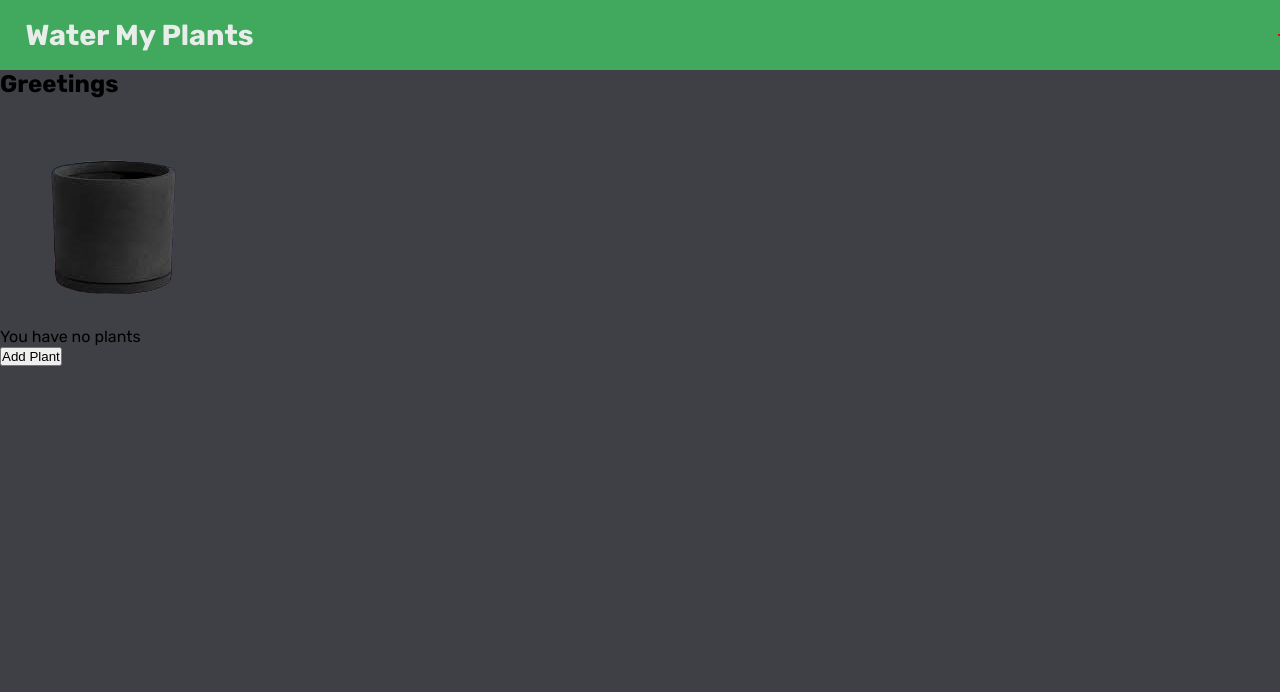
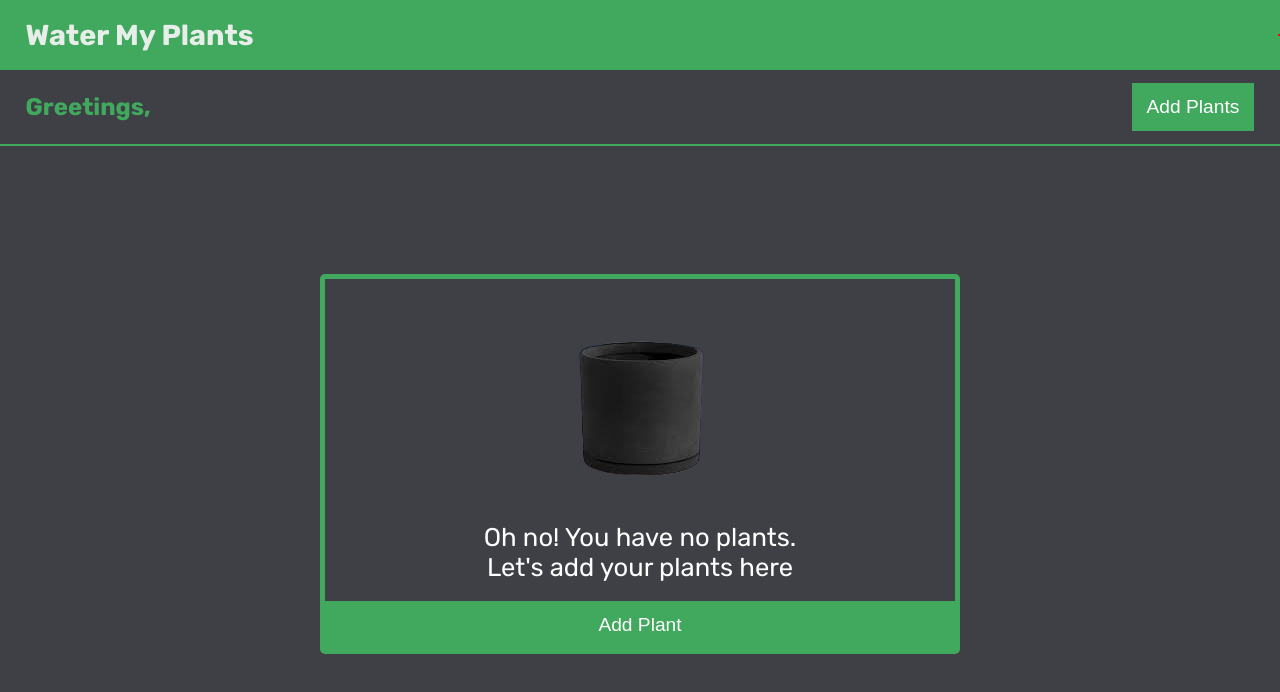
Before and after one commit to BW-Water-My-Plants-1/Front-end, a React (Create React App) app in the folder water-my-plants/: page /dashboard in a window 1280 px wide. Shown: the top 692 px of the page. Built offline with nearby package versions, Linux system fonts and the light colour scheme; no server answers; sample sign-in values are in the browser's storage.

Commit message:
plant list feature added

```diff
--- a/water-my-plants/src/App.css
+++ b/water-my-plants/src/App.css
@@ -139,3 +139,58 @@ span {
   color: #41A95E;
   cursor: pointer;
 }
+
+.user-container {
+  border-bottom: 2px solid #41A95E;
+  padding: 1% 2%;
+  color: #41A95E;
+  display: flex;
+  justify-content: space-between;
+  align-items: center;
+}
+
+.add-plants-button {
+  width: 10%;
+  height: 48px;
+  border: none;
+  background-color: #41A95E;
+  font-size: 1.2rem;
+  color: white;
+  display: flex;
+  justify-content: center;
+  align-items: center;
+}
+
+/* no plants state style */
+.wrapper {
+  border: 5px solid #41A95E;
+  width: 50%;
+  margin: 10% auto;
+  display: flex;
+  flex-direction: column;
+  align-items: center;
+  justify-content: center;
+  border-radius: 5px;
+}
+
+.wrapper-paragraph {
+  /* border: 1px solid red; */
+  font-size: 1.6rem;
+  color: white;
+  padding: 3%;
+  width: 60%;
+  text-align: center;
+}
+
+.wrapper-button {
+  width: 100%;
+  height: 48px;
+  border: none;
+  background-color: #41A95E;
+  font-size: 1.2rem;
+  color: white;
+  display: flex;
+  justify-content: center;
+  align-items: center;
+
+}
--- a/water-my-plants/src/App.js
+++ b/water-my-plants/src/App.js
@@ -34,19 +34,20 @@ function App() {
   const [disabled, setDisabled] = useState(initialDisabled)
 
   const getUser = () => {
-    axios.post('http://watermyplants-dg0511.herokuapp.com/login', `grant_type=password&username=${userValues.username}&password=${userValues.password}`, {
+    axios.post('https://watermyplants-dg0511.herokuapp.com/login', `grant_type=password&username=${userValues.username}&password=${userValues.password}`, {
       headers: {
         // btoa is converting our client id/client secret into base64
-        Authorization: `Basic ${btoa('XXXXXXX:XXXXXXXX')}`,
+        Authorization: `Basic ${btoa('lambda-client:lambda-secret')}`,
         'Content-Type': 'application/x-www-form-urlencoded'
       }
     })
       .then(res => {
-        debugger
+        console.log(res)
+        localStorage.setItem('token', res.data.access_token)
         setUsers([...users, res.data])
       })
       .catch(err => {
-        debugger
+
       })
   }
 
--- a/water-my-plants/src/actions/plantListActions.js
+++ b/water-my-plants/src/actions/plantListActions.js
@@ -12,8 +12,9 @@ export const plantListActions = () => (dispatch) => {
     axiosWithAuth()
         .get(`plants/myplants`)
         .then(res => {
+            console.log(res)
             dispatch({ type: FETCH_USER_PLANT_LIST_SUCCESS, payload: res.data })
-            dispatch({})
+
         })
         .catch(err => {
             dispatch({ type: FETCH_USER_PLANT_LIST_ERROR, payload: err.message})
--- a/water-my-plants/src/api/fetchApi.js
+++ b/water-my-plants/src/api/fetchApi.js
@@ -4,7 +4,7 @@ export function fetchPlantsApi() {
     return axiosWithAuth().get('/plants/myplants')
     .then(res => {
         console.log(res)
-        return res.data
+        // return res.data
     })
     .catch(err => {
         console.log(err)
--- a/water-my-plants/src/components/Dashboard.js
+++ b/water-my-plants/src/components/Dashboard.js
@@ -2,39 +2,48 @@ import React, { useState, useEffect } from 'react'
 import { connect } from 'react-redux'
 import Navigation from './Navigation'
 import NoPlants from './NoPlants'
+import PlantList from './PlantList'
 import {plantListActions} from '../actions/plantListActions'
 import {fetchUserInfo} from '../api/fetchApi'
 
 const Dashboard = (props) => {
-    const [userInfo, setUserInfo] = useState()
-    console.log(props)
 
-    // useEffect(() => {
-    //     fetchUserInfo()
-    //         .then(res => {
-    //             console.log(res)
-    //             setUserInfo(res)
-    //         })
-    // }, [])
+    const [userInfo, setUserInfo] = useState([])
+    const [plantList, setPlantList] = useState([])
+    // console.log(props)
+    // console.log(props.plants)
+
+    useEffect(() => {
+        fetchUserInfo()
+            .then(res => {
+                // console.log(res)
+                setUserInfo(res.username)
+            })
+    }, [])
 
     useEffect(() => {
         props.plantListActions()
+
     }, [])
 
     return (
         <div>
             <Navigation />
             <div className="user-container">
-                <h2>Greetings {userInfo}</h2>
+                <h2>Greetings, {userInfo}</h2>
+                <button className="add-plants-button" >Add Plants</button>
             </div>
             {props.noPlants && <NoPlants />}
+            <PlantList plants={props.plants} />
+
         </div>
     )
 }
 
 const mapStateToProps = (state) => {
     return {
-        noPlants: state.addPlant.noPlants
+        noPlants: state.addPlant.noPlants,
+        plants: state.addPlant.plants
     }
 }
 
--- a/water-my-plants/src/components/NoPlants.js
+++ b/water-my-plants/src/components/NoPlants.js
@@ -4,9 +4,9 @@ import emptyPot from '../assets/empty-pot.png'
 function NoPlants() {
     return (
         <div className="wrapper">
-            <img src={emptyPot} alt="empty pot" />
-            <p>You have no plants</p>
-            <button>Add Plant</button>
+            <img className="plant-image" src={emptyPot} alt="empty pot" />
+            <p className="wrapper-paragraph">Oh no! You have no plants. Let's add your plants here</p>
+            <button className="wrapper-button" >Add Plant</button>
         </div>
     )
 }
--- /dev/null
+++ b/water-my-plants/src/components/PlantCard.js
@@ -0,0 +1,12 @@
+import React from 'react'
+
+function PlantCard(props) {
+    console.log(props)
+    return (
+        <div>
+
+        </div>
+    )
+}
+
+export default PlantCard
--- /dev/null
+++ b/water-my-plants/src/components/PlantList.js
@@ -0,0 +1,18 @@
+import React from 'react'
+import { Link } from 'react-router-dom'
+import PlantCard from './PlantCard'
+
+function PlantList({plants}) {
+    console.log(plants)
+    return (
+        <div className="plant-list">
+           {plants.map(plant => {
+            //    <Link key={plant.id} to={`plants/plant/${plant.id}`}>
+                // <PlantCard plant={plant}/>
+            //    </Link>
+           })}
+        </div>
+    )
+}
+
+export default PlantList
--- a/water-my-plants/src/components/Register.js
+++ b/water-my-plants/src/components/Register.js
@@ -28,7 +28,7 @@ const Register = () => {
     const register = (e) => {
         e.preventDefault();
         axios
-        .post('http://watermyplants-dg0511.herokuapp.com/createnewuser', state.credentials
+        .post('https://watermyplants-dg0511.herokuapp.com/createnewuser', state.credentials
     //     , {
     //   headers: {
     //     // btoa is converting our client id/client secret into base64
@@ -38,9 +38,9 @@ const Register = () => {
       )
             // .post("/login", state.credentials)
             .then(res => {
-                console.log(res)
-                localStorage.setItem("token", res.data.data)
-                history.push("/dashboard")
+                // console.log(res)
+                localStorage.setItem("token", res.data.access_token)
+                history.push("/login")
             })
             .catch(err => {
                 console.log(err)
--- a/water-my-plants/src/index.js
+++ b/water-my-plants/src/index.js
@@ -10,7 +10,7 @@ import './index.css';
 import App from './App';
 import {rootReducer} from './reducers'
 
-const store = createStore(rootReducer, applyMiddleware(thunk, logger))
+const store = createStore(rootReducer, applyMiddleware(thunk))
 
 
 ReactDOM.render(
--- a/water-my-plants/src/reducers/addPlantReducer.js
+++ b/water-my-plants/src/reducers/addPlantReducer.js
@@ -4,7 +4,12 @@ import { FETCH_USER_PLANT_LIST,
 } from '../actions/plantListActions'
 
 const initialState = {
-    plantList: [],
+    plants: [{
+        nickName: '',
+        species: '',
+        frequency: ''
+        }
+    ],
     noPlants: false,
     error: ''
 
@@ -21,7 +26,7 @@ export function addPlantReducer(state = initialState, action) {
             return {
                 ...state,
                 noPlants: false,
-                plantList: action.payload
+                plants: action.payload
             }
         case FETCH_USER_PLANT_LIST_ERROR:
             return {
--- a/water-my-plants/src/utils/axiosWithAuth.js
+++ b/water-my-plants/src/utils/axiosWithAuth.js
@@ -3,7 +3,7 @@ import axios from 'axios'
 export const axiosWithAuth = () => {
     const token = window.localStorage.getItem('token')
     return axios.create({
-        baseURL: "http://watermyplants-dg0511.herokuapp.com/",
+        baseURL: "https://watermyplants-dg0511.herokuapp.com/",
         headers: {
             Authorization: `Bearer ${token}`
         }
```
Also changed, not shown: 1 other file (tests, documents, lock files or other folders).
